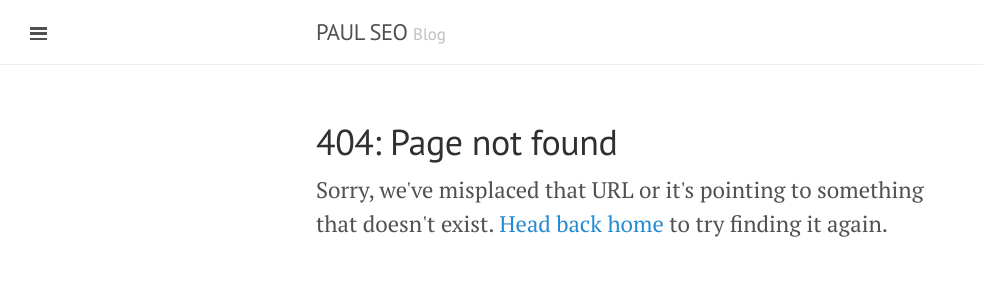
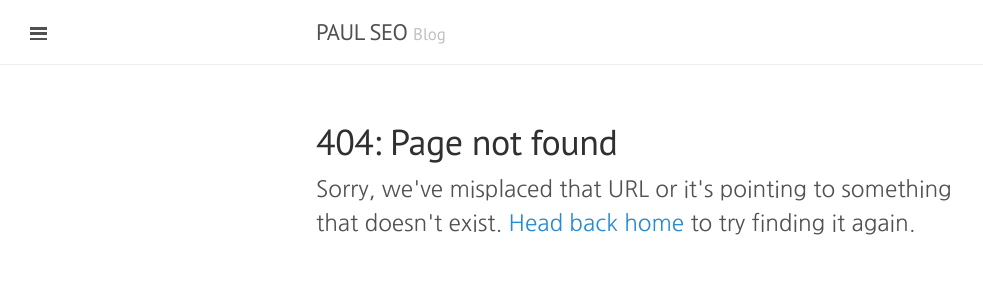
Before and after one commit to neocur/neocur.github.io, a Jekyll site: the page built from 404.html, in a window 1280 px wide. Shown: the top 300 px of the page, without its empty margins (0-983 px from the left). Built offline with Jekyll 4.4.1, drawn with Linux system fonts in a browser that asks for light colours.

Commit message:
Fix for font

```diff
--- a/public/css/lanyon.css
+++ b/public/css/lanyon.css
@@ -33,7 +33,8 @@
  *
  * Update the foundational and global aspects of the page.
  */
-@import url('https://fonts.googleapis.com/css?family=PT+Serif:400,400italic,700|PT+Sans:400')
+@import url(https://fonts.googleapis.com/css?family=PT+Serif:400,400italic,700|PT+Sans:400);
+@import url(https://fonts.googleapis.com/earlyaccess/nanumgothic.css);
 
 /* Prevent scroll on narrow devices */
 html,
@@ -42,7 +43,7 @@ body {
 }
 
 html {
-  font-family: "PT Serif", Georgia, "Times New Roman", serif;
+  font-family: 'Nanum Gothic', sans-serif;
 }
 
 h1, h2, h3, h4, h5, h6 {
--- a/public/css/poole.css
+++ b/public/css/poole.css
@@ -35,7 +35,6 @@
  * Update the foundational and global aspects of the page.
  */
 @import url(https://fonts.googleapis.com/css?family=PT+Serif:400,400italic,700|PT+Sans:400);
-@import url(https://fonts.googleapis.com/earlyaccess/nanumgothic.css);
 
 * {
   -webkit-box-sizing: border-box;
@@ -50,13 +49,12 @@ body {
 }
 
 html {
-  font-family: 'Nanum Gothic', sans-serif;
+  font-family: "Helvetica Neue", Helvetica, Arial, sans-serif;
   font-size: 16px;
   line-height: 1.5;
 }
 @media (min-width: 38rem) {
   html {
-    font-family: 'Nanum Gothic', sans-serif;
     font-size: 18px;
   }
 }
```
